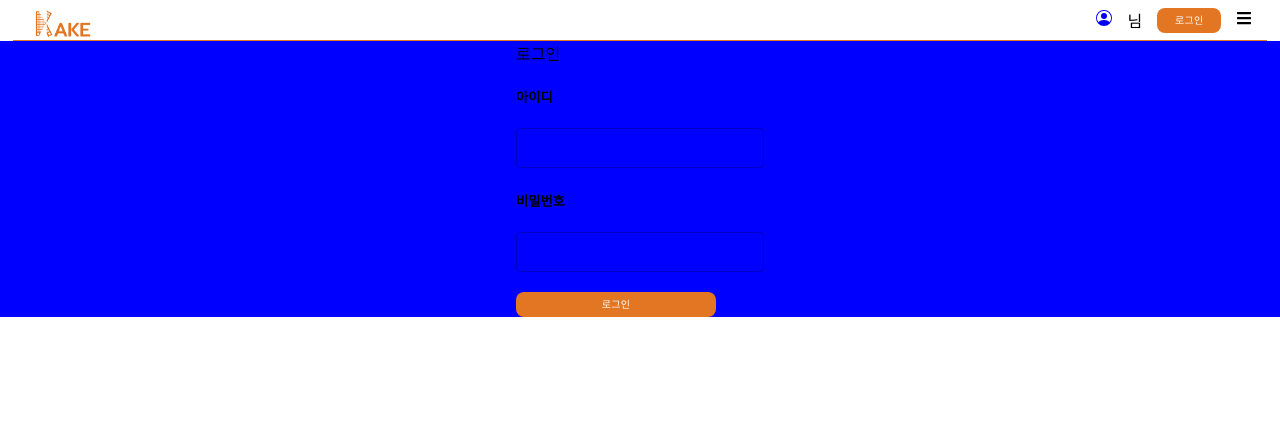
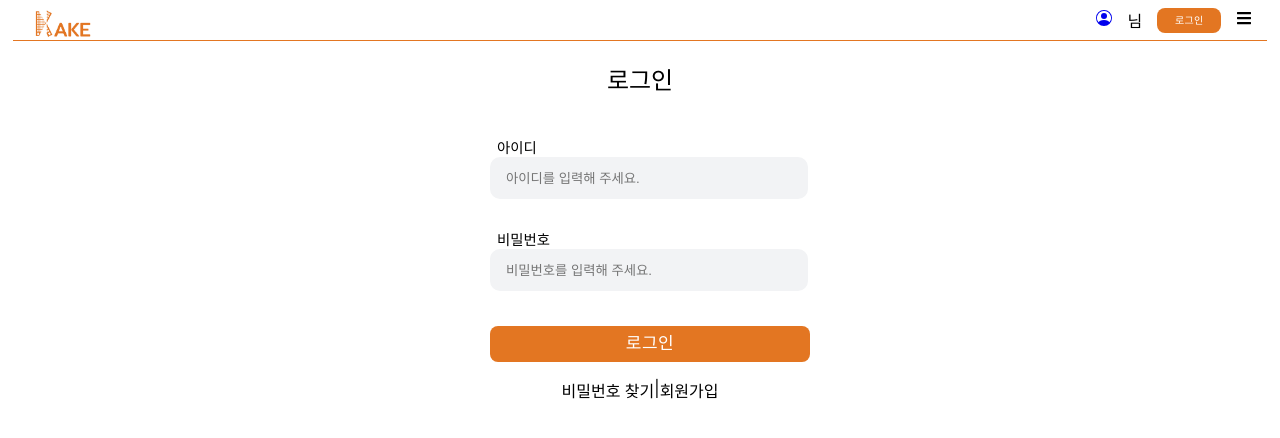
Before and after one commit to 2023KoscomTeam1/react-front, a React (Create React App) app: page /login in a window 1280 px wide. Shown: the top 438 px of the page. Built offline with nearby package versions, Linux system fonts and the light colour scheme; a web font is replaced by a local one.

Commit message:
Edit : 로그인수정

```diff
--- a/package.json
+++ b/package.json
@@ -1,5 +1,6 @@
 {
   "name": "react-front",
+  "proxy": "http://localhost:8080",
   "version": "0.1.0",
   "private": true,
   "dependencies": {
--- a/src/App.css
+++ b/src/App.css
@@ -121,10 +121,47 @@ colorhr > hr {
 
 /* Login 페이지*/
 .login {
-  background-color: blue;
-  display: grid;
+  display: block;
   justify-content: center;
 }
+
+.gray-center-title {
+  padding-top: 20px;
+  font-family: "titleFont";
+  font-size: 1.5rem;
+  text-align: center;
+  margin-bottom: 40px;
+}
+
+.text-input {
+  height: 40px;
+  width: 100%;
+  background-color: #f2f3f5;
+  border: transparent;
+  border-radius: 10px;
+  padding-left: 16px;
+  margin-bottom: 15px;
+}
+
+.small-title {
+  margin-bottom: 0;
+  padding-left: 7px;
+  font-size: 0.9rem;
+}
+
+.v-line{
+  border-left: solid #000;
+  margin-top: 30px;
+  height:10px;
+  left: 50%;
+  position: absolute;
+ }
+
+ .one-line {
+  display: flex;
+  justify-content: center;
+
+ }
 
 @keyframes App-logo-spin {
   from {
--- a/src/routes/Login.js
+++ b/src/routes/Login.js
@@ -1,4 +1,3 @@
-import { TextField } from "@mui/material";
 import ColorButton from "../components/Button";
 import "../../src/App.css";
 import { useEffect, useState } from "react";
@@ -37,36 +36,44 @@ function Login() {
     formData.append("loginId", id);
     formData.append("password", pwd);
 
-    const res = await fetch("http://localhost:8080/api/login", {
+    const res = await fetch("/api/login", {
       method: "POST",
       body: formData,
-      mode: "no-cors",
-    });
+    })
+    .catch(err => console.log(err));
     console.log("this is res", res.ok);
   };
 
   return (
     <div>
       <Nav />
+      <div className="default-frame">
         <form className="login" onSubmit={submitHandler}>
+          <div className="gray-center-title">
           <label>로그인</label>
-        <h5>아이디</h5>
-        <TextField
-          id="outlined-basic"
-          variant="outlined"
-          size="small"
+          </div>
+          <p className="small-title">아이디</p>
+          <input className="text-input"
             onChange={idHandler}
+            placeholder="아이디를 입력해 주세요."
           />
-        <h5>비밀번호</h5>
-        <TextField
-          id="outlined-basic"
-          variant="outlined"
-          size="small"
+          <p className="small-title">비밀번호</p>
+          <input className="text-input"
             onChange={pwdHandler}
+            placeholder="비밀번호를 입력해 주세요."
           />
           <br />
-        <ColorButton text={"로그인"} size={10} w={200} t={"submit"} />
+          <br/>
+          <ColorButton text={"로그인"} size={17} w={320} t={"submit"} />
+
+          <div className="one-line">
+            <p> 비밀번호 찾기 </p>
+            <p>|</p>
+            <p>회원가입</p>
+          </div>
+
         </form>
+      </div>
     </div>
   );
 }
```
Also changed, not shown: 1 other file (tests, documents, lock files or other folders). Lines whose indentation alone changed are shown as unchanged.
